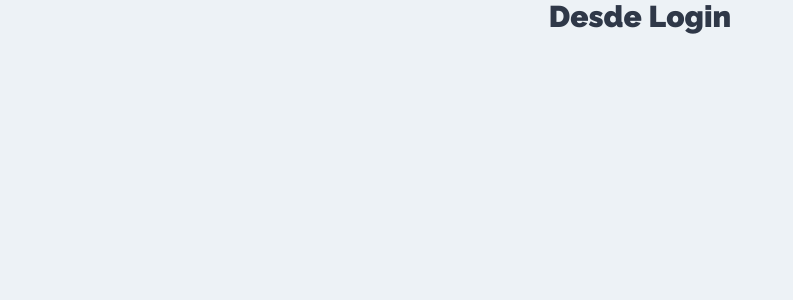
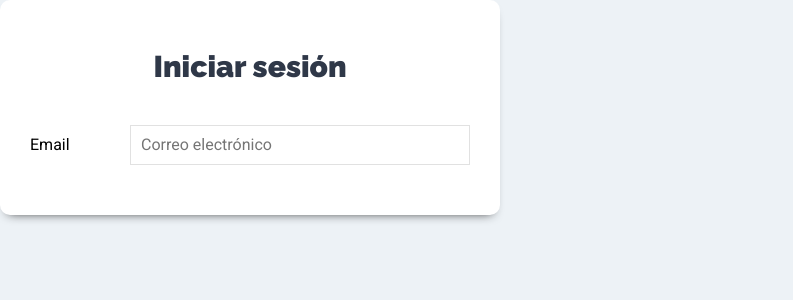
Before and after one commit to D-aniela/MERN-practice, a React (Create React App) app: page / in a window 1280 px wide. Shown: the top 300 px of the page, without its empty margins (0-793 px from the left). Built offline with nearby package versions, Linux system fonts and the light colour scheme.

Commit message:
login form create

```diff
--- a/src/App.js
+++ b/src/App.js
@@ -3,6 +3,7 @@ import { BrowserRouter as Router, Switch, Route } from "react-router-dom";
 import Login from "./components/auth/Login";
 import NuevaCuenta from "./components/auth/NuevaCuenta";
 import Proyectos from "./components/proyectos/Proyectos";
+import './index.css'
 
 function App() {
   return (
--- a/src/components/auth/Login.js
+++ b/src/components/auth/Login.js
@@ -1,7 +1,27 @@
-import React from "react";
+import React from 'react'
 
 const Login = () => {
-  return <h1>Desde Login</h1>;
-};
+  const onChange = () => {}
 
-export default Login;
+  return (
+    <div className="form-usuuario">
+      <div className="contenedor-form sombra-dark">
+        <h1>Iniciar sesión</h1>
+        <form>
+          <div className="campo-form">
+            <label htmlFor="email">Email</label>
+            <input
+              type="email"
+              id="email"
+              name="email"
+              placeholder="Correo electrónico"
+              onChange={onChange}
+            />
+          </div>
+        </form>
+      </div>
+    </div>
+  )
+}
+
+export default Login
```
Also changed, not shown: 2 other files (tests, documents, lock files or other folders).
